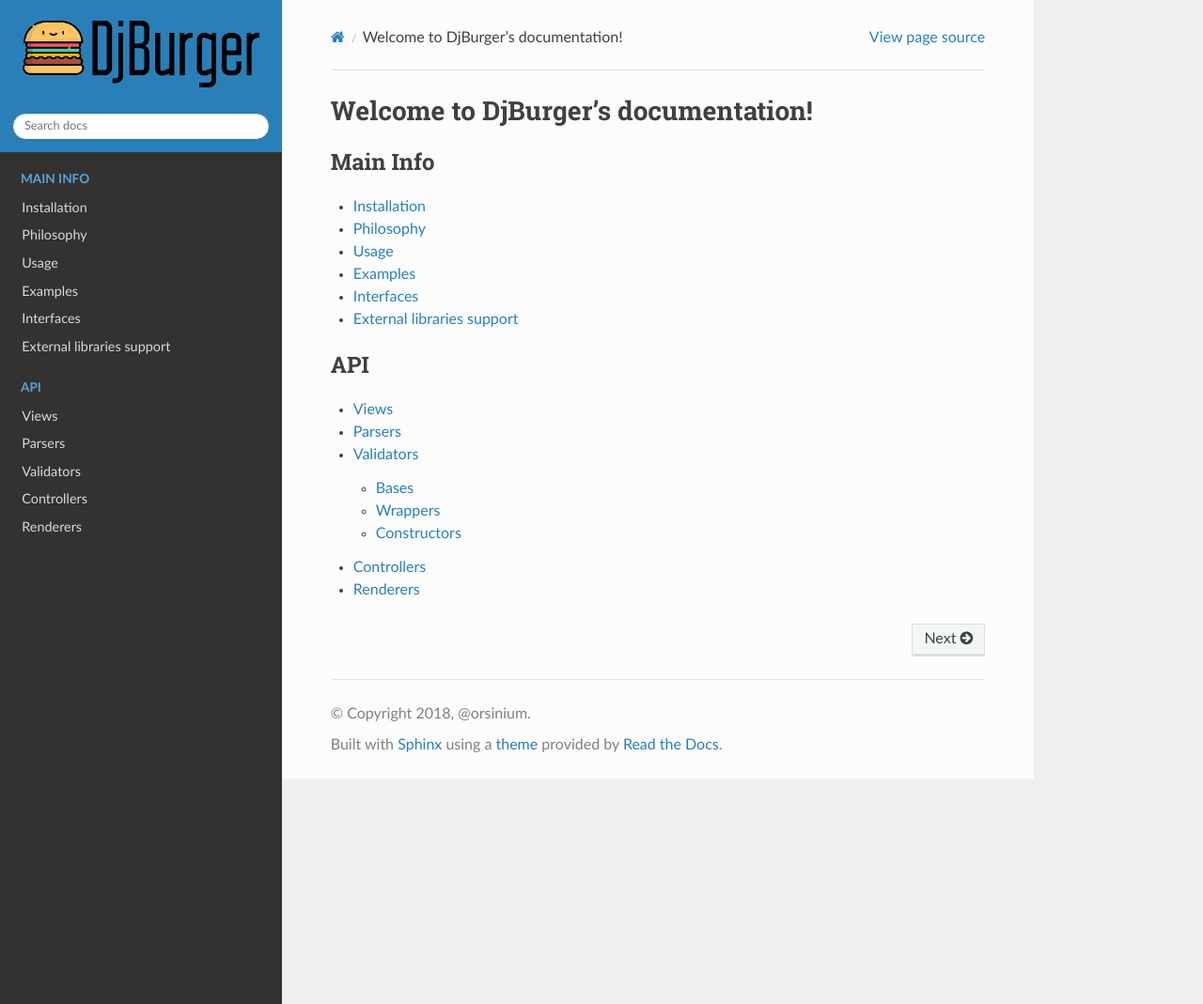
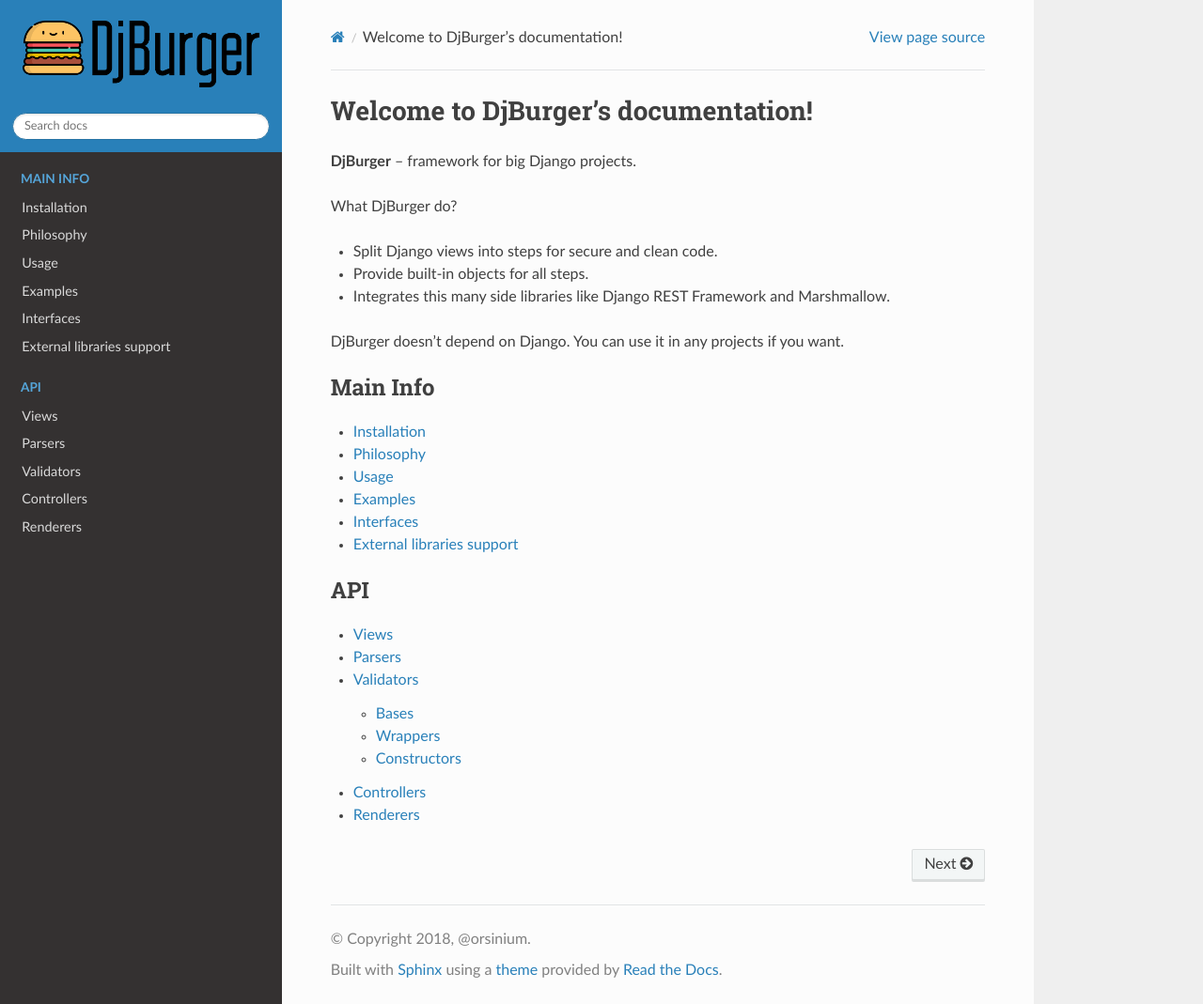
Before and after one commit to orsinium-archive/djburger, a Sphinx documentation site: the page built from wiki/source/index.rst, in a window 1280 px wide and 1069 px high. Shown: the whole window at 94% size. Built offline with Sphinx 7.4.7 and the Read the Docs theme 2.0.0, drawn with Linux system fonts in a browser that asks for light colours.

Commit message:
first paragraph improvements

```diff
--- a/wiki/source/index.rst
+++ b/wiki/source/index.rst
@@ -5,6 +5,17 @@
 
 Welcome to DjBurger's documentation!
 ====================================
+
+**DjBurger** -- framework for big Django projects.
+
+What DjBurger do?
+
+- Split Django views into steps for secure and clean code.
+- Provide built-in objects for all steps.
+- Integrates this many side libraries like Django REST Framework and Marshmallow.
+
+DjBurger doesn't depend on Django. You can use it in any projects if you want.
+
 
 .. toctree::
     :maxdepth: 1
```
Also changed, not shown: README.md (+1 -1 lines), wiki/source/philosophy.md (+1 -2 lines).
